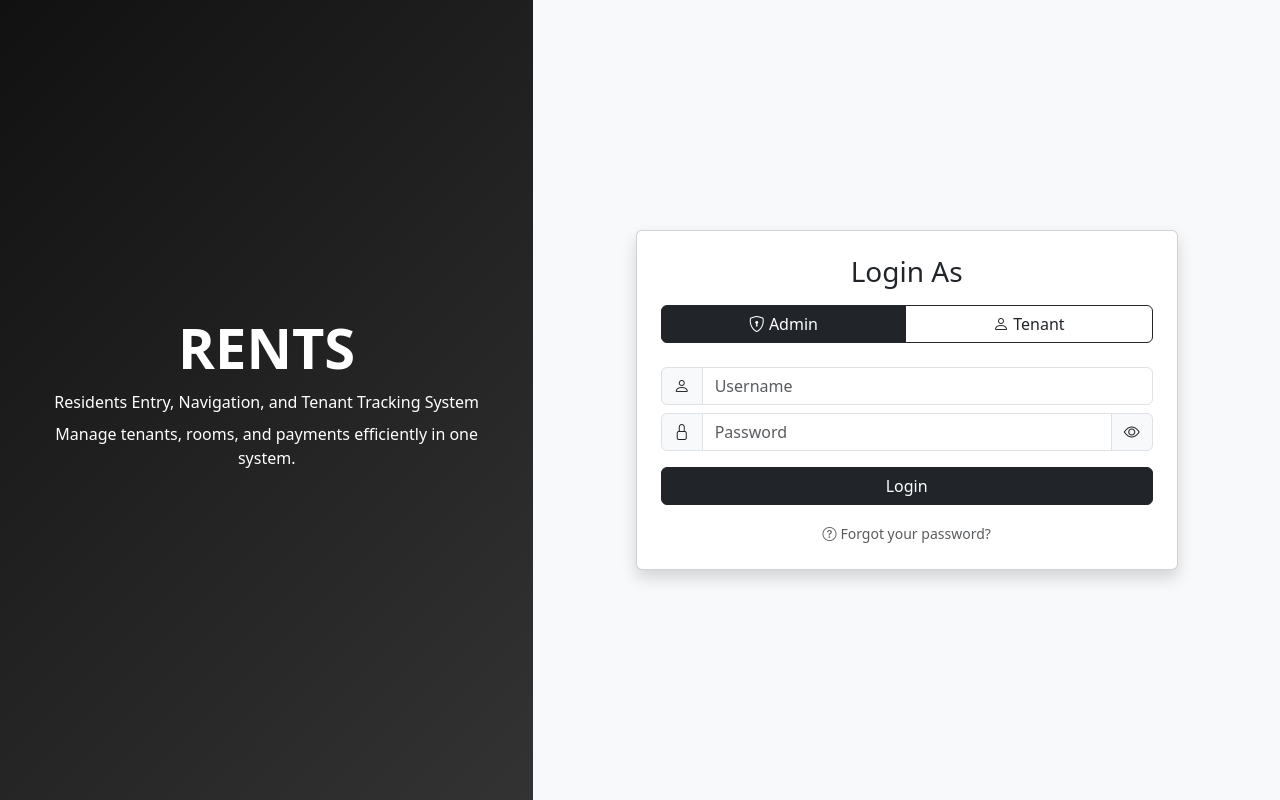
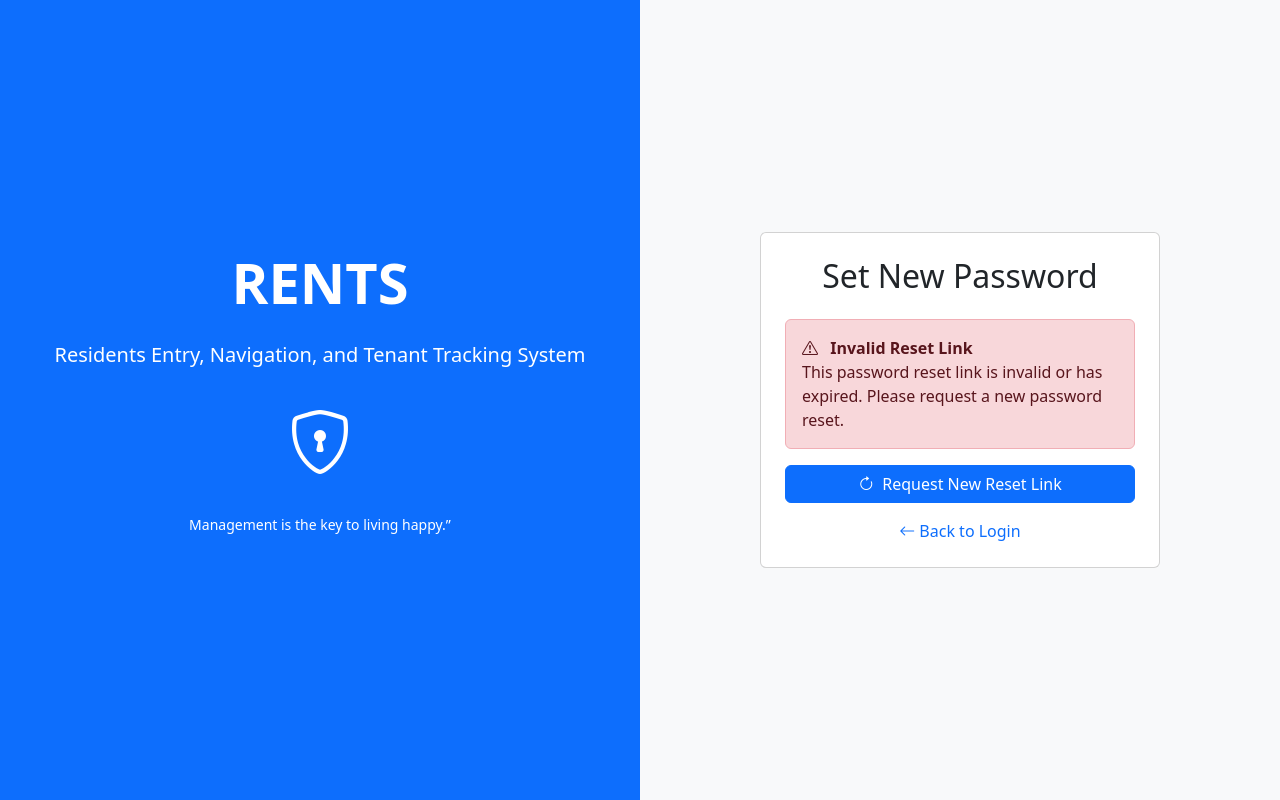
Before and after one commit to KevzBueno101/rents_system, a Django app: page /password-reset/confirm/1/1/ in a window 1280 px wide. Run offline with Django 4.2, Linux system fonts and the light colour scheme.

Commit message:
fix: complete password reset system implementation
- Fix password reset confirm template redirect issue
- Implement function-based password reset confirm view
- Fix JavaScript to handle Django 302 redirects properly
- Add missing password_reset_email.txt template
- Fix tenant dashboard template path issue
- Update login form AJAX handling for password reset
- Ensure proper email rendering with HTML and plain text
- Remove authentication decorators from password reset views
- Fix URL patterns to use custom password reset views

This resolves all password reset functionality issues:
- Email links now correctly open password reset form
- Invalid tokens show proper error messages instead of login redirect
- AJAX requests handle Django redirects properly
- Complete password reset flow is now functional

```diff
--- a/accounts/templates/login.html
+++ b/accounts/templates/login.html
@@ -328,11 +328,19 @@
       fetch('{% url "password_reset" %}', {
         method: 'POST',
         body: formData,
-        headers: { 'X-Requested-With': 'XMLHttpRequest' }
+        headers: { 'X-Requested-With': 'XMLHttpRequest' },
+        redirect: 'manual'  // Prevent automatic redirect handling
       })
       .then(response => {
-        if (!response.ok) throw new Error('Network response was not ok');
-        return response.text();
+        // Django returns 302 for successful password reset
+        if (response.status === 302 || response.status === 0) {
+          // Success - show success message
+          return '';
+        } else if (response.ok) {
+          return response.text();
+        } else {
+          throw new Error(`HTTP ${response.status}: ${response.statusText}`);
+        }
       })
       .then(html => {
         const modalBody = document.querySelector('#forgotPasswordModal .modal-body');
@@ -359,9 +367,18 @@
       .catch(error => {
         console.error('Error:', error);
         const modalBody = document.querySelector('#forgotPasswordModal .modal-body');
+
+        // Remove existing error messages
+        modalBody.querySelectorAll('.alert-danger').forEach(alert => alert.remove());
+
         const errorDiv = document.createElement('div');
-        errorDiv.className = 'alert alert-danger';
-        errorDiv.innerHTML = '<i class="bi bi-exclamation-triangle me-2"></i>An error occurred. Please try again.';
+        errorDiv.className = 'alert alert-danger alert-dismissible fade show';
+        errorDiv.innerHTML = `
+          <i class="bi bi-exclamation-triangle me-2"></i>
+          <strong>Error:</strong> ${error.message || 'An error occurred. Please try again.'}
+          <button type="button" class="btn-close" data-bs-dismiss="alert"></button>
+        `;
+
         const formElement = modalBody.querySelector('form');
         if (formElement) modalBody.insertBefore(errorDiv, formElement);
         else modalBody.appendChild(errorDiv);
--- a/accounts/templates/registration/password_reset_confirm.html
+++ b/accounts/templates/registration/password_reset_confirm.html
@@ -1,8 +1,17 @@
-{% extends 'login.html' %}
-
-{% block title %}Reset Password - RENTS System{% endblock %}
-
-{% block content %}
+{% load static %}
+<!DOCTYPE html>
+<html>
+<head>
+    <title>Reset Password - RENTS</title>
+    <link href="https://cdn.jsdelivr.net/npm/bootstrap@5.3.0/dist/css/bootstrap.min.css" rel="stylesheet">
+    <link rel="stylesheet" href="https://cdn.jsdelivr.net/npm/bootstrap-icons@1.11.3/font/bootstrap-icons.min.css">
+    <link rel="icon" href="https://img.icons8.com/ios-filled/50/door.png" type="image/png">
+    <meta name="viewport" content="width=device-width, initial-scale=1">
+    <style>
+        .left-panel { background: linear-gradient(135deg, #111, #333); }
+    </style>
+</head>
+<body>
 <div class="container-fluid vh-100">
   <div class="row h-100">
     <!-- Left Panel -->
@@ -13,7 +22,7 @@
         <div class="mb-4">
           <i class="bi bi-shield-lock" style="font-size: 4rem;"></i>
         </div>
-        <p class="small">Boarding House Management Made Easy</p>
+        <p class="small">Management is the key to living happy.”</p>
       </div>
     </div>
 
@@ -131,4 +140,5 @@ function toggleResetPassword2() {
   }
 }
 </script>
-{% endblock %}
+</body>
+</html>
--- a/accounts/urls.py
+++ b/accounts/urls.py
@@ -24,9 +24,7 @@ urlpatterns = [
          name='password_reset_done'),
 
     path('password-reset/confirm/<uidb64>/<token>/',
-         auth_views.PasswordResetConfirmView.as_view(
-             template_name='registration/password_reset_confirm.html',
-         ),
+         views.custom_password_reset_confirm,
          name='password_reset_confirm'),
 
     path('password-reset/complete/',
--- a/accounts/views/__init__.py
+++ b/accounts/views/__init__.py
@@ -10,7 +10,7 @@ from .auth_views import (
     logout_view,
     edit_profile,
     CustomPasswordResetView,
-    CustomPasswordResetConfirmView,
+    custom_password_reset_confirm,
 )
 
 # Import from admin_views
@@ -108,7 +108,7 @@ __all__ = [
     'logout_view',
     'edit_profile',
     'CustomPasswordResetView',
-    'CustomPasswordResetConfirmView',
+    'custom_password_reset_confirm',
     # Admin views
     'admin_dashboard',
     'admin_list',
--- a/accounts/views/auth_views.py
+++ b/accounts/views/auth_views.py
@@ -364,12 +364,50 @@ def mark_notification(request, notif_id):
         messages.error(request, 'An error occurred while processing the notification.')
         return redirect('admin_dashboard' if request.user.is_staff else 'tenant_dashboard')
 
-@login_required
-class CustomPasswordResetConfirmView(PasswordResetConfirmView):
-    """Custom password reset confirm view."""
-    template_name = 'registration/password_reset_confirm.html'
-    success_url = '/password-reset/complete/'
+def custom_password_reset_confirm(request, uidb64, token):
+    """
+    Simple password reset confirm view that bypasses Django's authentication middleware.
+    """
+    from django.contrib.auth import get_user_model
+    from django.contrib.auth.tokens import default_token_generator
+    from django.utils.http import urlsafe_base64_decode
+    from django.contrib.auth.forms import SetPasswordForm
+    from django.shortcuts import render, redirect
+    from django.contrib import messages
 
-    def form_valid(self, form):
-        messages.success(self.request, 'Your password has been reset successfully. You can now log in with your new password.')
-        return super().form_valid(form)
+    User = get_user_model()
+
+    # Try to decode the user ID
+    try:
+        uid = urlsafe_base64_decode(uidb64).decode()
+        user = User.objects.get(pk=uid)
+    except (TypeError, ValueError, OverflowError, User.DoesNotExist):
+        user = None
+
+    # Check if the token is valid
+    validlink = user is not None and default_token_generator.check_token(user, token)
+
+    if request.method == 'POST':
+        if validlink:
+            form = SetPasswordForm(user, request.POST)
+            if form.is_valid():
+                form.save()
+                messages.success(request, 'Your password has been reset successfully. You can now log in with your new password.')
+                return redirect('password_reset_complete')
+        else:
+            # Invalid token - show error
+            return render(request, 'registration/password_reset_confirm.html', {
+                'validlink': False,
+                'form': None
+            })
+    else:
+        if validlink:
+            form = SetPasswordForm(user)
+        else:
+            form = None
+
+    return render(request, 'registration/password_reset_confirm.html', {
+        'validlink': validlink,
+        'form': form,
+        'user': user
+    })
--- a/accounts/views/tenant_views.py
+++ b/accounts/views/tenant_views.py
@@ -23,7 +23,7 @@ def tenant_dashboard(request):
         messages.error(request, 'Tenant profile not found.')
         return redirect('login')
 
-    return render(request, 'tenant/dashboard.html', {'profile': profile})
+    return render(request, 'tenant/tenant_dashboard.html', {'profile': profile})
 
 @login_required(login_url='/')
 def tenant_bills(request):
```
Also changed, not shown: accounts/templates/registration/password_reset_email.txt (added, +20 -0 lines).
